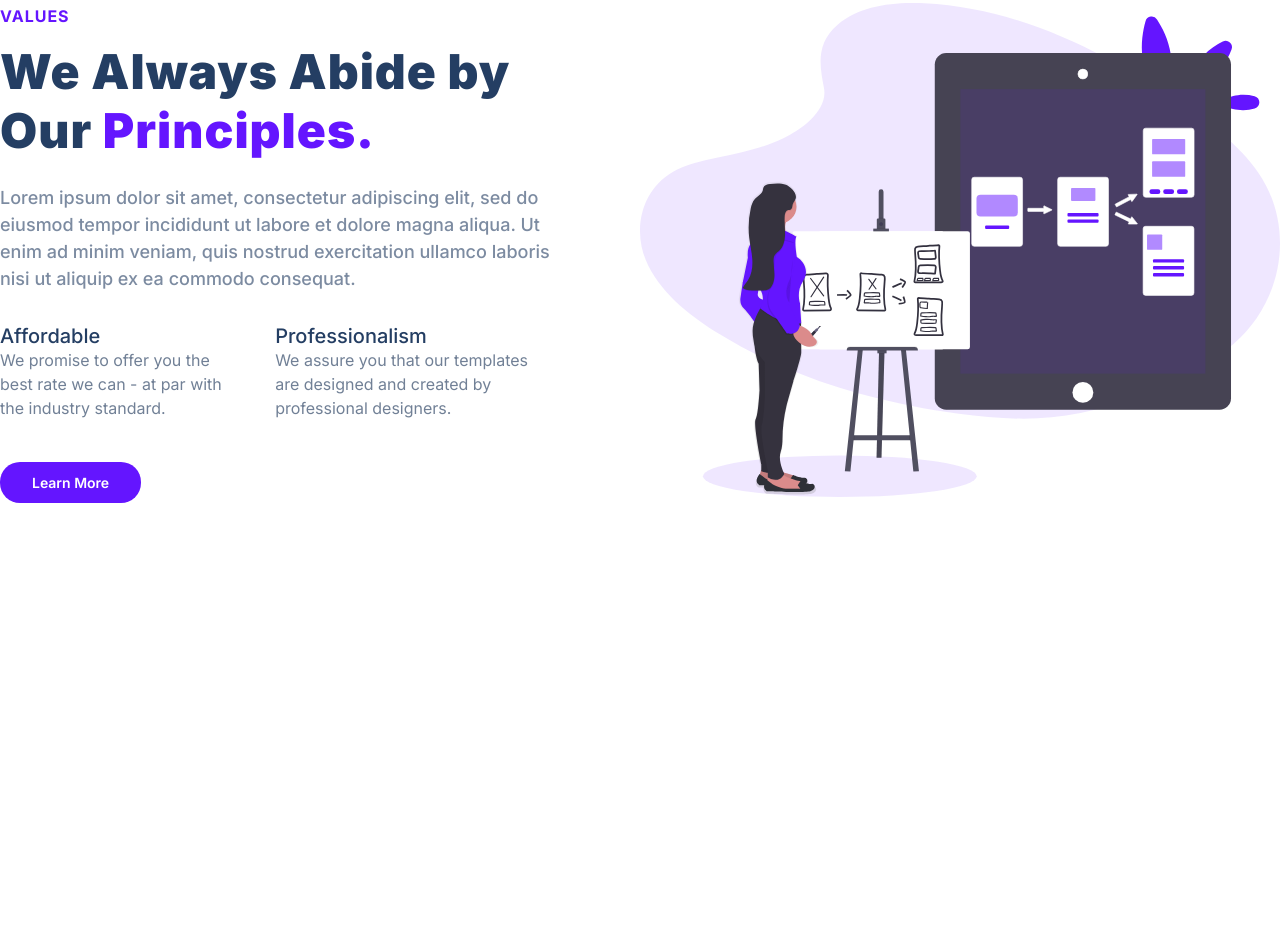
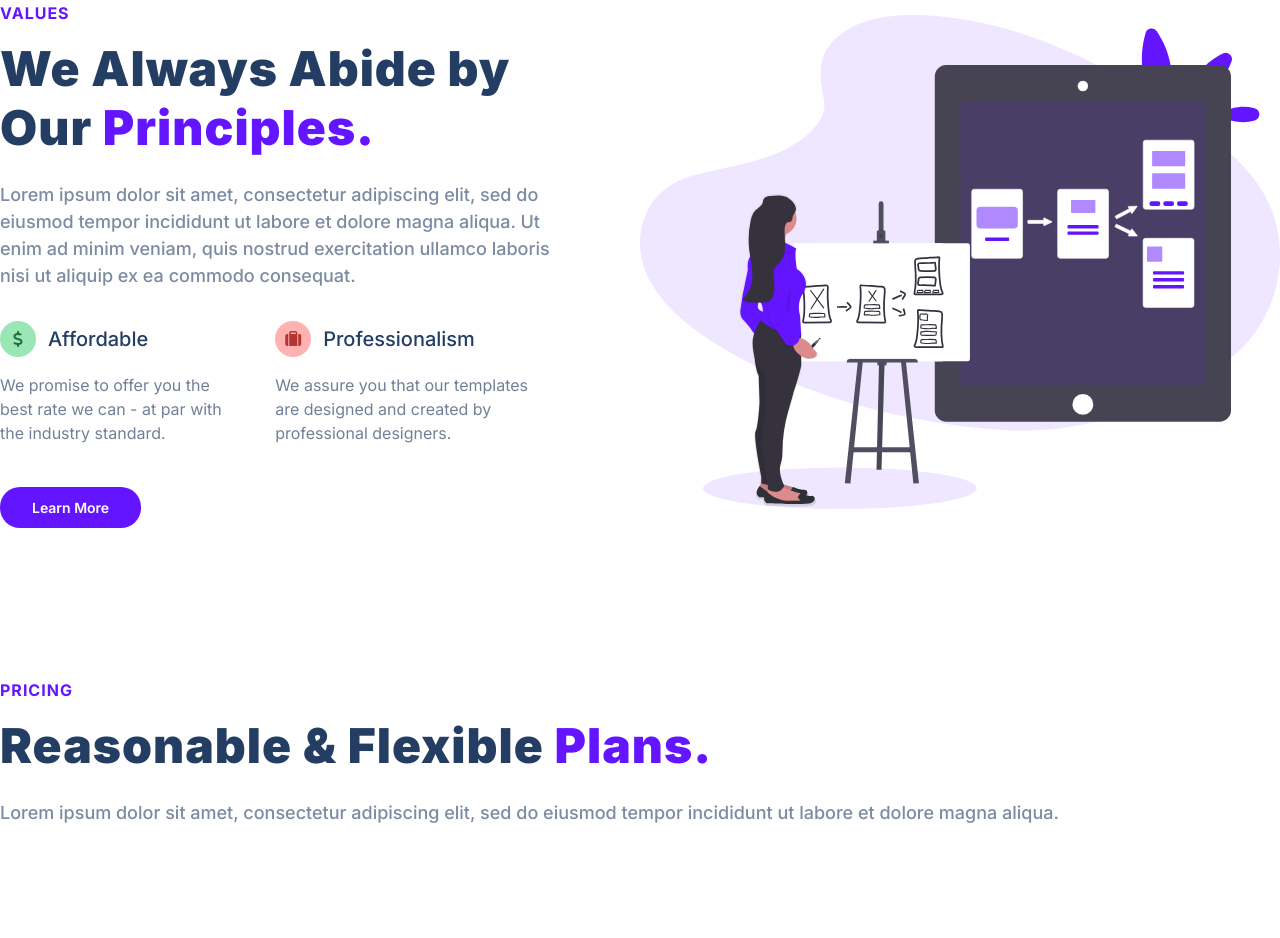
Before and after one commit to pkWafuuu/1-1-Frontend-Project-Practice, a plain HTML site: page index.html in a window 1280 px wide. Shown: the part 2896-3834 px from the top of the page. Before the commit the page ends 3473 px from the top, so only its background shows below. Drawn offline with Linux system fonts and the light colour scheme.

Commit message:
added icons on values section

```diff
--- a/index.html
+++ b/index.html
@@ -5,6 +5,7 @@
     <meta http-equiv="X-UA-Compatible" content="IE=edge">
     <meta name="viewport" content="width=device-width, initial-scale=1.0">
     <link rel="stylesheet" href="./style.css">
+    <script src="https://kit.fontawesome.com/6c67cc85df.js" crossorigin="anonymous"></script>
     <title>Document</title>
 </head>
 <body>
@@ -41,7 +42,7 @@
                         <input type="email" placeholder="Your E-mail Address">
                         <button>Get Started</button>
                     </form>
-                    <figure class="customers-logo--wrapper" onclick="offClick()">
+                    <figure class="customers-logo--wrapper">
                         OUR TRUSTED CUSTOMERS
                         <img class="customers-logo" src="./assets/customers-logo.png" alt="">
                     </figure>
@@ -241,14 +242,24 @@
                                 </p>
                                 <div class="values__text-two-column--container">
                                     <div class="value--container">
-                                        <h3 class="value__head-title">Affordable</h3>
+                                        <div class="value__i-header--container">
+                                            <div class="i-dollar--style i--wrapper center">
+                                                <i class="fa-sharp fa-solid fa-dollar-sign"></i>
+                                            </div>
+                                            <h3 class="value__head-title">Affordable</h3>
+                                        </div>
                                         <p class="value__para-description">
                                             We promise to offer you the best rate we can - at par with the
                                             industry standard.
                                         </p>
                                     </div>
                                     <div class="value--container">
-                                        <h3 class="value__head-title">Professionalism</h3>
+                                        <div class="value__i-header--container">
+                                            <div class="i-suitcase--style i--wrapper center">
+                                                <i class="fa-solid fa-suitcase"></i>
+                                            </div>
+                                            <h3 class="value__head-title">Professionalism</h3>
+                                        </div>
                                         <p class="value__para-description">
                                             We assure you that our templates are designed and created
                                             by professional designers.
@@ -267,6 +278,28 @@
                 </div>
             </div>
         </section>
+
+        <section id="pricing">
+            <div class="row">
+                <div class="container">
+                    <div class="plan__header--container">
+                        <div class="span__title">PRICING</div>
+                        <h2 class="section__title">
+                            Reasonable & Flexible <span class="purple">Plans.</span>
+                        </h2>
+                        <p class="section__sub-title">
+                            Lorem ipsum dolor sit amet, consectetur adipiscing elit, sed do
+                            eiusmod tempor incididunt ut labore et dolore magna aliqua.
+                        </p>
+                    </div>
+                    <div class="plans--container">
+                        <div class="plan">
+
+                        </div>
+                    </div>
+                </div>
+            </div>
+        </section>
     </main>
 </body>
 </html>
--- a/style.css
+++ b/style.css
@@ -108,6 +108,11 @@ button:hover {
    width: 90%;
 }
 
+.center {
+   display: flex;
+   align-items: center;
+   justify-content: center;
+}
 /************
 
     NAV BAR
@@ -325,6 +330,8 @@ input:focus {
 }
 
 .img-column--container {
+   display: flex;
+   align-items: center;
    width: 50%;
 }
 
@@ -428,9 +435,16 @@ input:focus {
    margin: 32px 32px 0 0;
 }
 
+.value__i-header--container {
+   display: flex;
+   align-items: center;
+   margin-bottom: 16px;
+}
+
 .value__head-title {
    font-size: 20px;
    font-weight: 500;
+   margin-left: 12px;
    color: #243E63;
 }
 
@@ -439,3 +453,19 @@ input:focus {
    color: #718096;
    margin-bottom: 48px;
 }
+
+.i--wrapper {
+   border-radius: 50px;
+   width: 36px;
+   height: 36px;
+}
+
+.i-dollar--style {
+   background-color: #9AE6B4;
+   color: #1c703a;
+}
+
+.i-suitcase--style {
+   background-color: #FEB2B2;
+   color: #b63434;
+}
```
